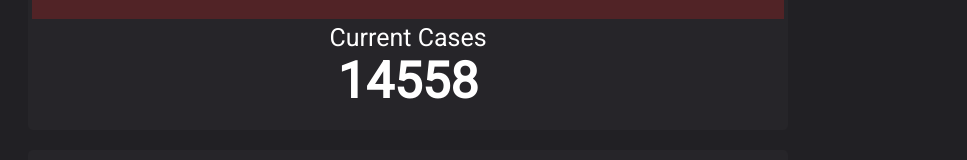
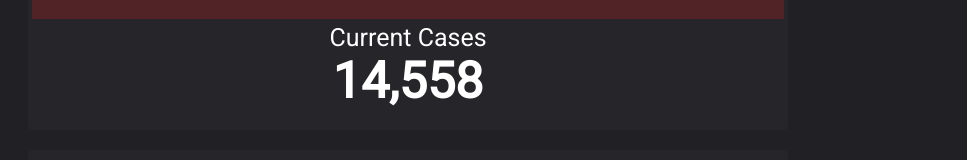
Before and after one commit to scroobius-pip/CoronaWatch, a Next.js app: page / in a window 1280 px wide. Shown: the part 553-713 px from the top of the page, without its empty margins (232-1199 px from the left). Built offline with nearby package versions, Linux system fonts and the light colour scheme.

Commit message:
added commas

```diff
--- a/charts/TotalBarChart.tsx
+++ b/charts/TotalBarChart.tsx
@@ -1,5 +1,9 @@
+
 import { SeriesData } from './SeriesData'
 
+function numberWithCommas(x: number) {
+    return x.toString().replace(/\B(?=(\d{3})+(?!\d))/g, ",");
+}
 
 export default () => {
 
@@ -10,13 +14,13 @@ export default () => {
                 fontSize: 25, fontWeight: 500,
 
             }} >Death Count</p>
-            <p style={{ color: '#FD1D1D', fontSize: 50, fontWeight: 600 }}>{SeriesData.cummulativeDeaths}</p>
+            <p style={{ color: '#FD1D1D', fontSize: 50, fontWeight: 600 }}>{numberWithCommas(SeriesData.cummulativeDeaths)}</p>
         </div>
         <div style={{ textAlign: 'center', color: 'white', padding: 10, }}>
             <p style={{
                 fontSize: 25, fontWeight: 500
             }} >Current Cases</p>
-            <p style={{ fontSize: 50, fontWeight: 600 }}>{SeriesData.cummulativeCases}</p>
+            <p style={{ fontSize: 50, fontWeight: 600 }}>{numberWithCommas(SeriesData.cummulativeCases)}</p>
         </div>
     </div>
 
```
